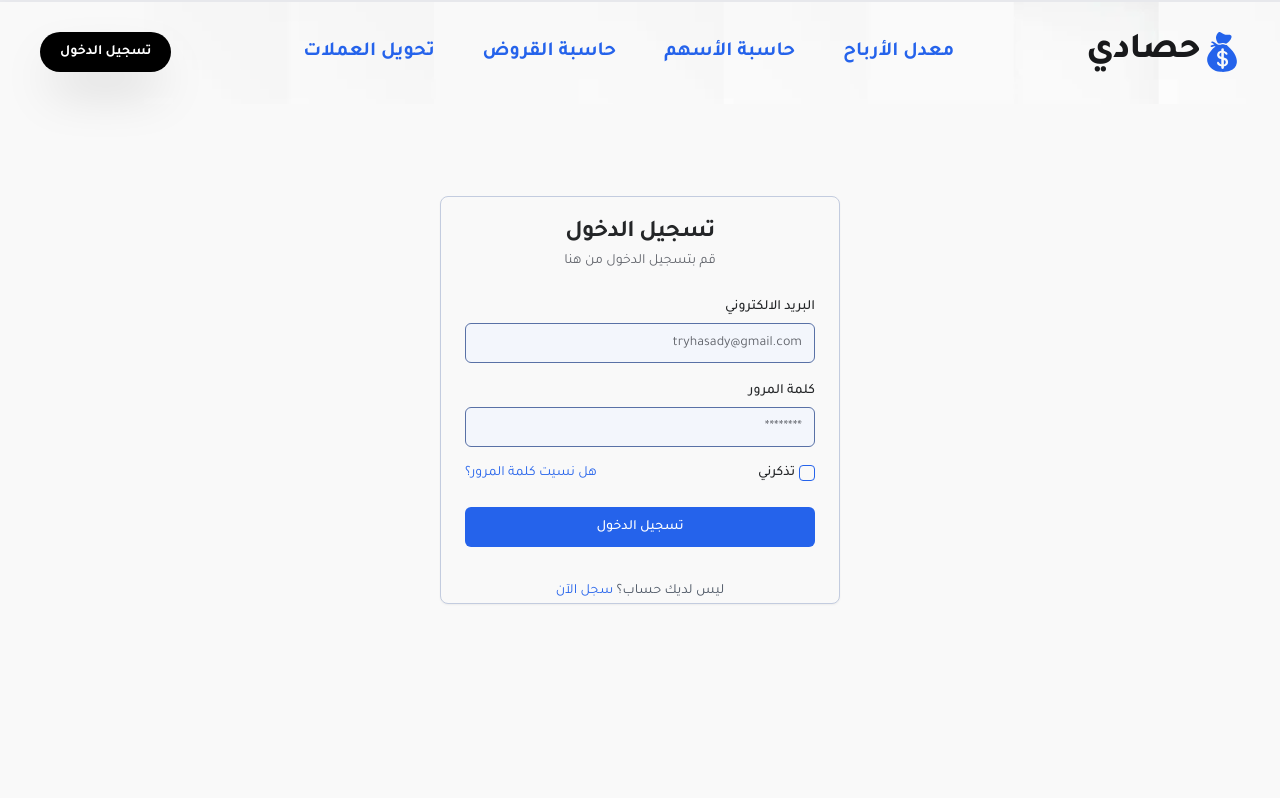
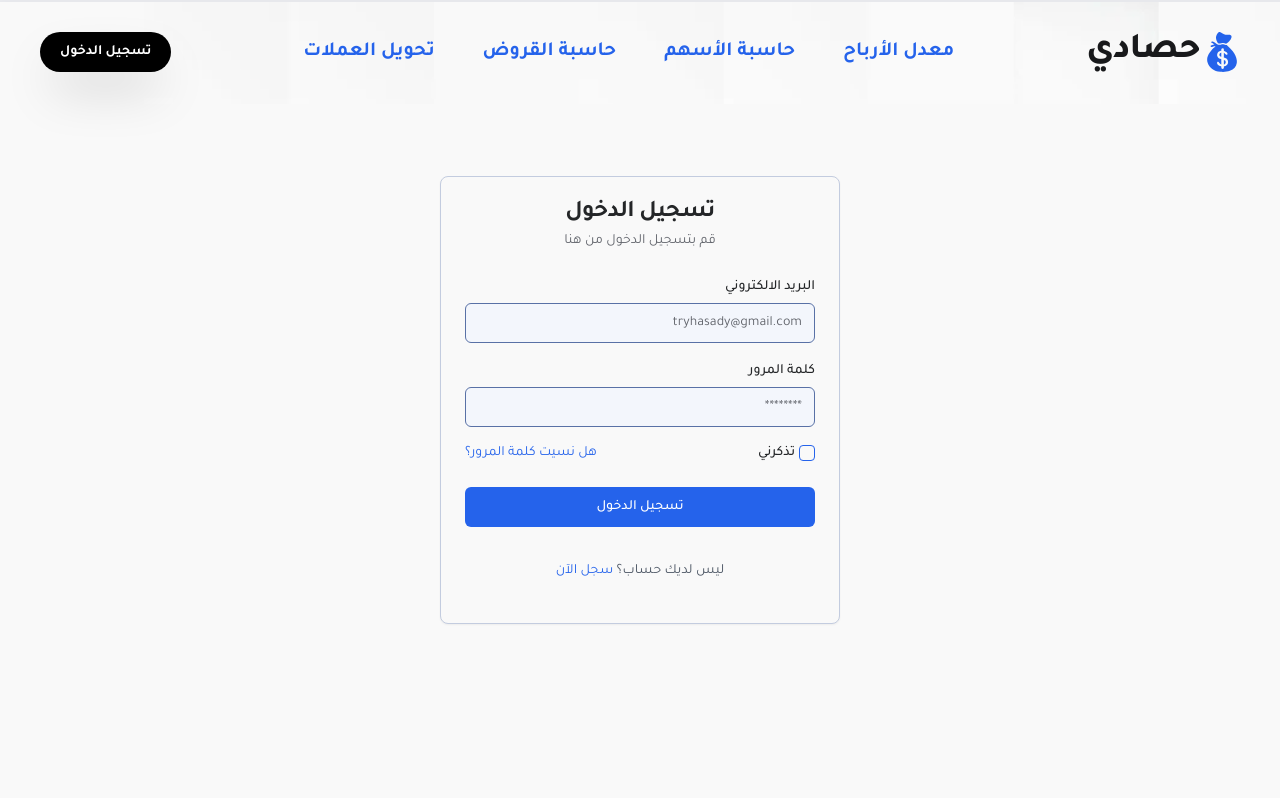
Before and after one commit to HassanAlabdulal/Hasady, a Next.js app: page /sign-in in a window 1280 px wide. Shown: the top 798 px of the page. Built offline with nearby package versions, Linux system fonts and the light colour scheme.

Commit message:
enhance: add a margin-bottom for the sign-up link

```diff
--- a/app/sign-in/page.tsx
+++ b/app/sign-in/page.tsx
@@ -118,7 +118,7 @@ export default function SignIn() {
             <Button type="submit" className="w-full mb-2">تسجيل الدخول</Button>
           </CardFooter>
           {/* Link to sign-up page */}
-          <div className="text-center">
+          <div className="text-center mb-10">
             <span className="text-sm text-gray-600">ليس لديك حساب؟ </span>
             <a href="/sign-up" className="text-sm text-blue-600 hover:underline">سجل الآن</a>
           </div>
```
